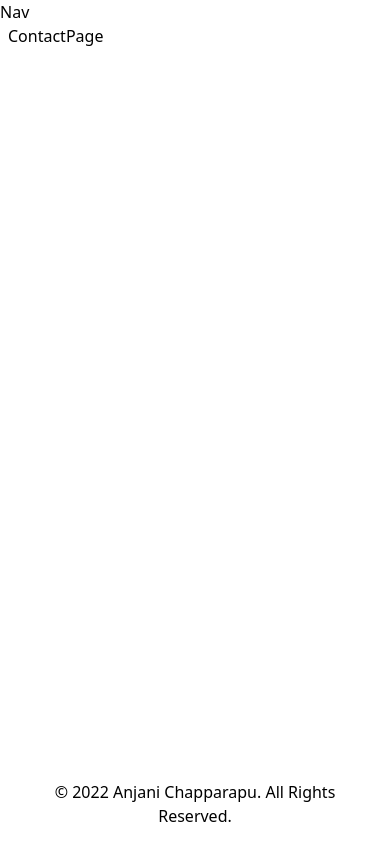
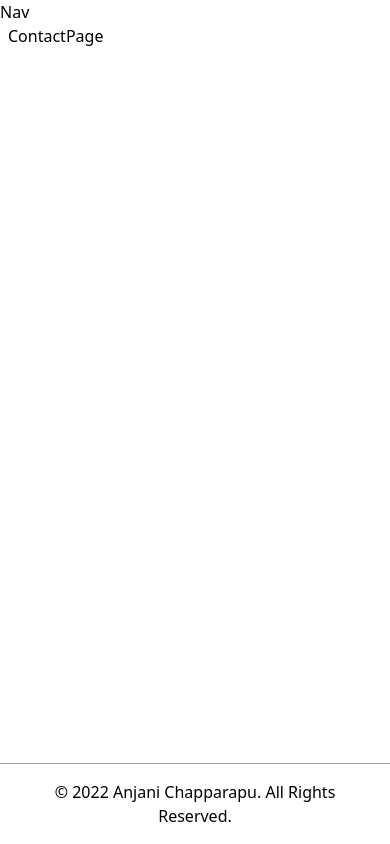
Before and after one commit to Anjani-ch/anjanichapparapu.com, a React (Create React App) app: page /contact in a window 390 px wide. Built offline with nearby package versions, Linux system fonts and the light colour scheme.

Commit message:
Added footer

```diff
--- a/src/components/Footer.js
+++ b/src/components/Footer.js
@@ -1,10 +1,10 @@
-import React from 'react'
+import React from 'react';
 
 function Footer() {
   return (
-    <footer class="p-4 font-medium md:p-6">
-        <p class="text-center">
-            &copy; 2022 Anjani Chapparapu. All Rights Reserved.
+    <footer className="p-4 font-medium border-t border-slate-400 md:p-6 dark:bg-gray-800">
+        <p className="text-center">
+          &copy; 2022 Anjani Chapparapu. All Rights Reserved.
         </p>
     </footer>
   )
```
